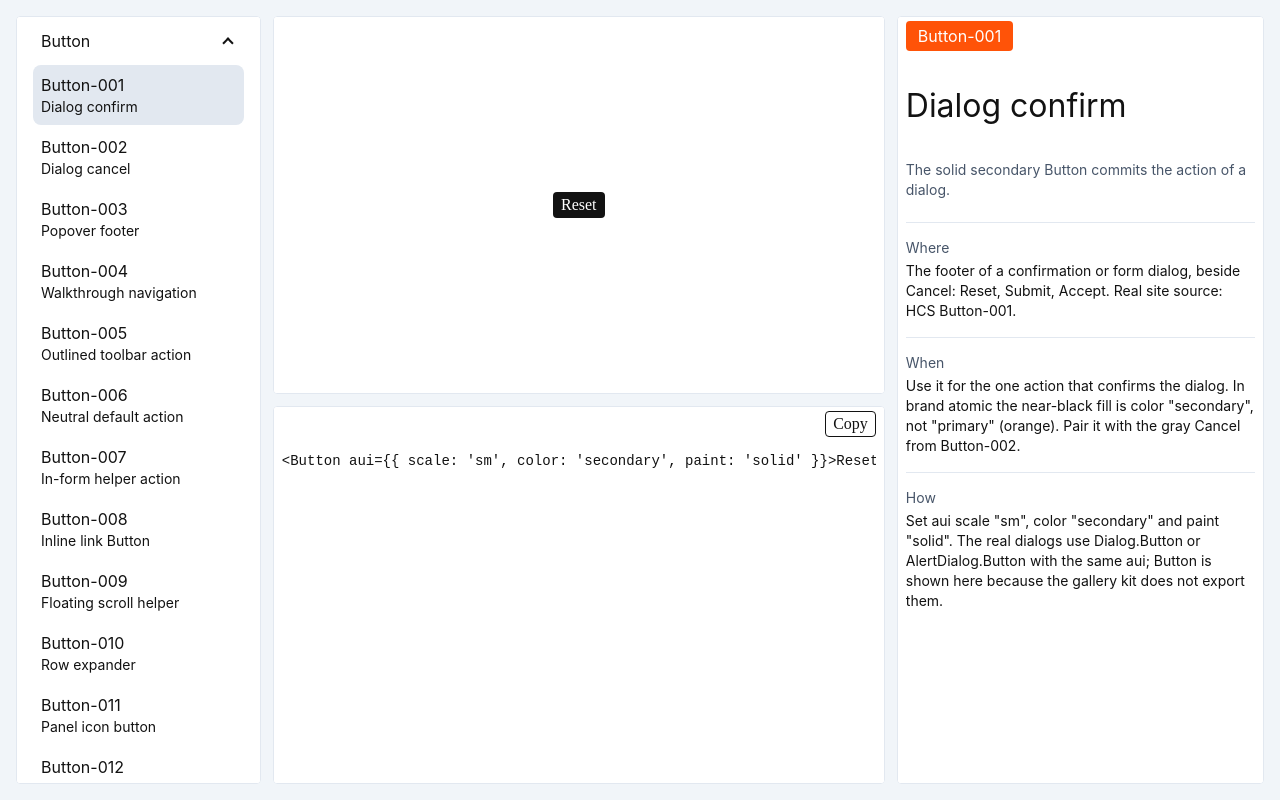
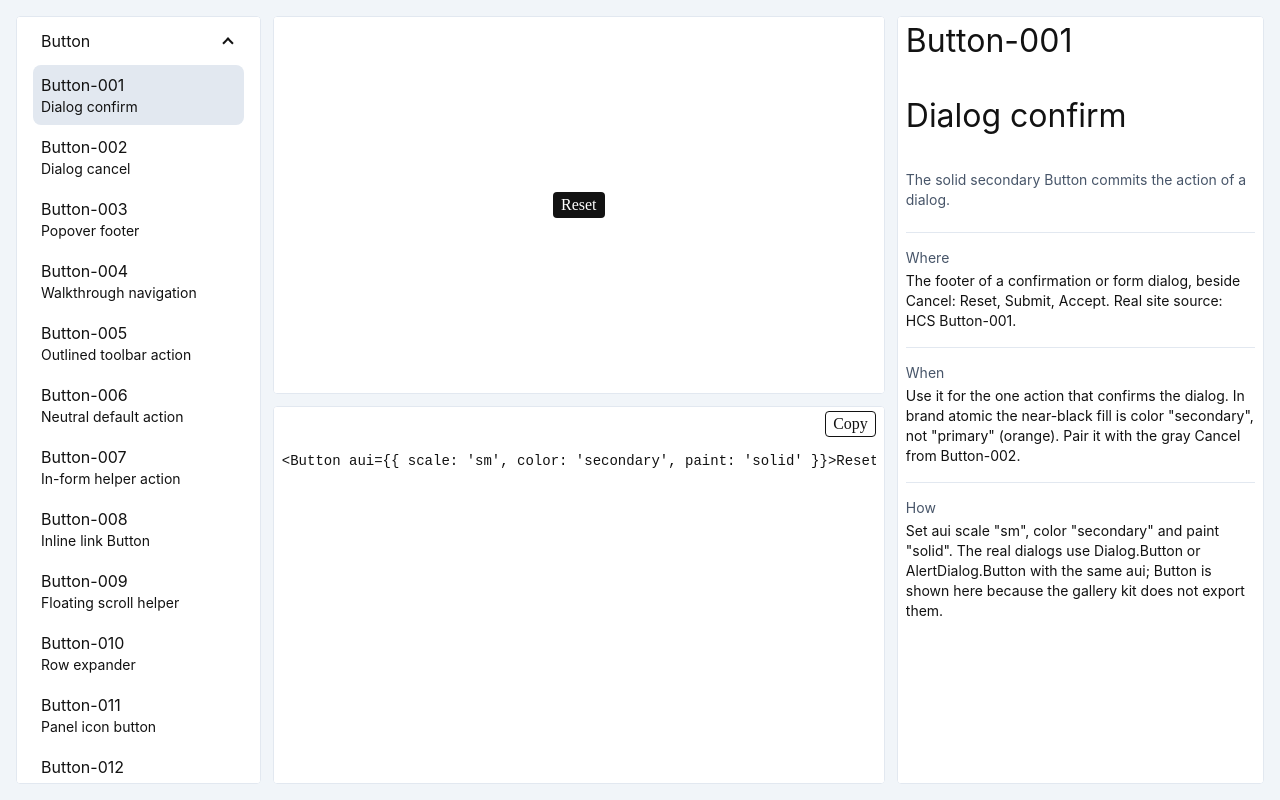
Before and after one commit to amelie-pierce/atomicaui-usecase, a React (Vite) app: page / in a window 1280 px wide. Built offline with nearby package versions, Linux system fonts and the light colour scheme.

Commit message:
Show the use-case id as plain text in the detail pane

```diff
--- a/src/usecase-gallery/styles/gallery.scss
+++ b/src/usecase-gallery/styles/gallery.scss
@@ -109,11 +109,6 @@ $narrow: 840px;
   padding-block-end: var(--p-px-16);
 }
 
-// The id chip hugs its label instead of stretching across the column.
-.ug-docs__id {
-  align-self: flex-start;
-}
-
 .ug-docs__head :is(p, h3),
 .ug-docs__section :is(dt, dd) {
   margin: 0;
--- a/src/usecase-gallery/ui/docs-pane.tsx
+++ b/src/usecase-gallery/ui/docs-pane.tsx
@@ -1,4 +1,4 @@
-import { Chip, Type } from '../kit';
+import { Type } from '../kit';
 import type { Usecase } from '../types';
 import { PaneCard } from './pane-card';
 
@@ -12,9 +12,7 @@ export function DocsPane({ usecase }: { usecase: Usecase }) {
   return (
     <PaneCard label="Documentation" className="ug-docs">
       <header className="ug-docs__head">
-        <Chip aui={{ color: 'primary', paint: 'solid', scale: 'md' }} className="ug-docs__id">
-          <Chip.Label weight="bold">{usecase.id}</Chip.Label>
-        </Chip>
+        <Type role="h4" as="p" weight="bold">{usecase.id}</Type>
         <Type role="h4" as="h2" weight="bold">{usecase.title}</Type>
         <Type role="p3" as="p" color="muted">{usecase.summary}</Type>
       </header>
```
